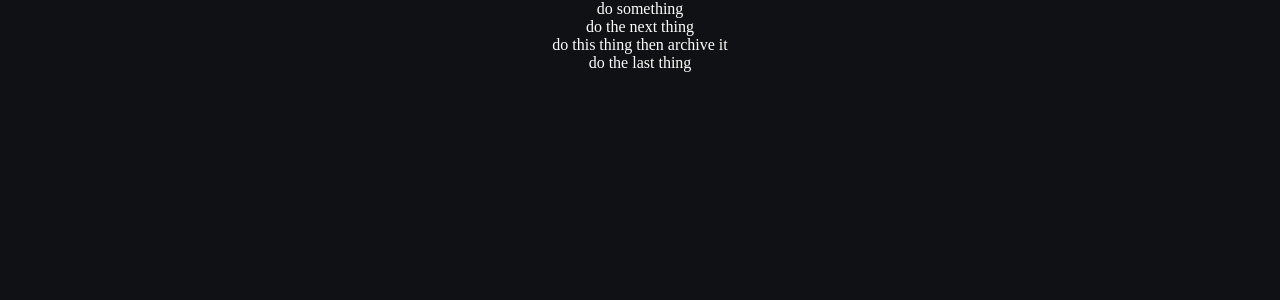
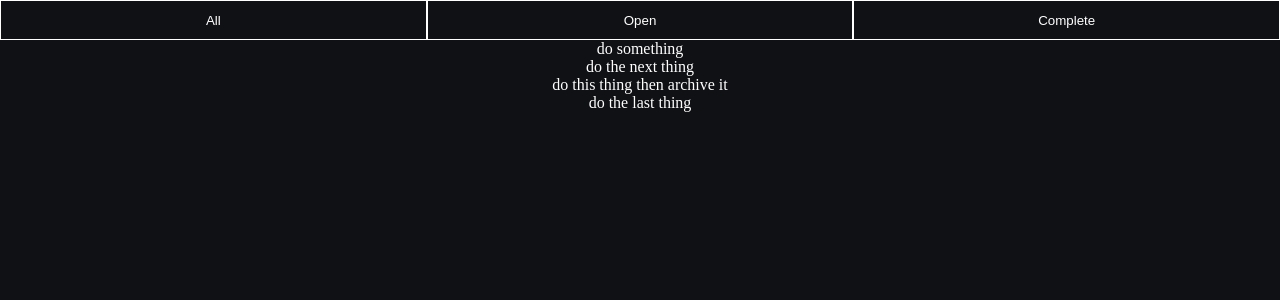
Before and after one commit to Hack-Weekly/mint-panda-todo-app, a React (Vite) app in the folder client/: page / in a window 1280 px wide. Shown: the top 300 px of the page. Built offline with nearby package versions, Linux system fonts and the light colour scheme; the HTML template or start-up script is replaced by a standard one.

Commit message:
added a task filter bar component

```diff
--- a/client/src/App.jsx
+++ b/client/src/App.jsx
@@ -1,5 +1,6 @@
-import React, { useState } from 'react';
+import { useState } from 'react';
 import TaskList from './components/TaskList';
+import CategoryBar from './components/CategoryBar';
 
 function App() {
   const [tasks, setTasks] = useState([
@@ -37,9 +38,24 @@ function App() {
   },
   ])
 
+  const [filteredTasks, setFilteredTasks] = useState(tasks);
+
+  const filterTasks = (selection) => {
+    console.log('ran filterTasks')
+    if (selection == null) {
+      setFilteredTasks(tasks);
+      return;
+    }
+
+    let newTasks = tasks.filter(task => task.isComplete == selection);
+    console.log(newTasks)
+    setFilteredTasks(newTasks)
+  }
+
   return (
     <>
-      <TaskList tasks={tasks}/>
+      <CategoryBar handleClick={filterTasks}/>
+      <TaskList tasks={filteredTasks}/>
     </>
   )
 }
--- /dev/null
+++ b/client/src/components/CategoryBar.jsx
@@ -0,0 +1,23 @@
+function CategoryBar({ handleClick }) {
+    const style = {
+        height: '5vh',
+        display: 'flex',
+    }
+    const buttonStyle = {
+        height: '100%',
+        width: '100%',
+        background: 'transparent',
+        color: 'white',
+        border: '1px solid white',
+    }
+
+  return (
+    <div style={style}>
+        <button style={ buttonStyle } onClick={ () => handleClick() }>All</button>
+        <button style={ buttonStyle } onClick={ () => handleClick(false) }>Open</button>
+        <button style={ buttonStyle } onClick={ () => handleClick(true) }>Complete</button>
+    </div>
+  )
+}
+
+export default CategoryBar
```
